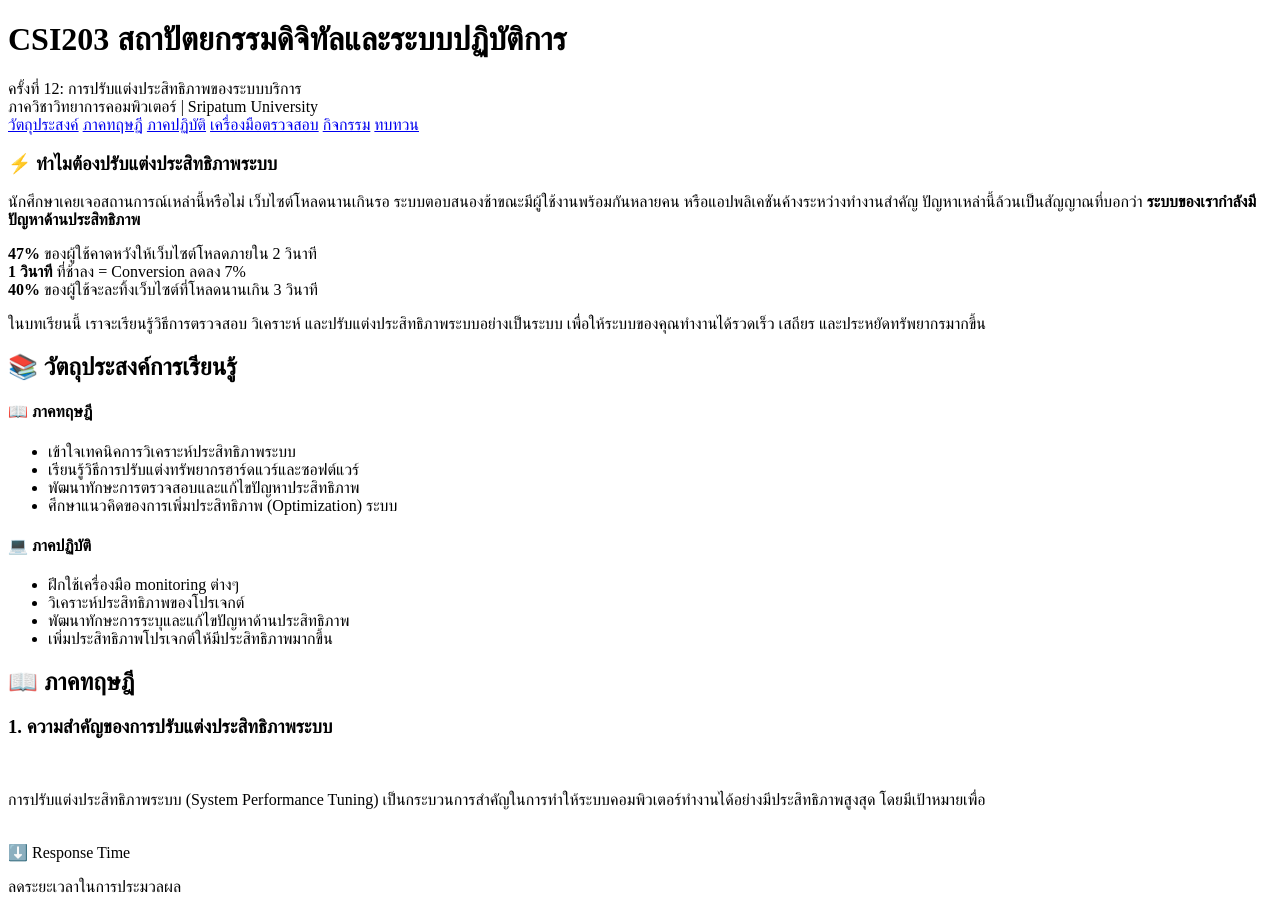
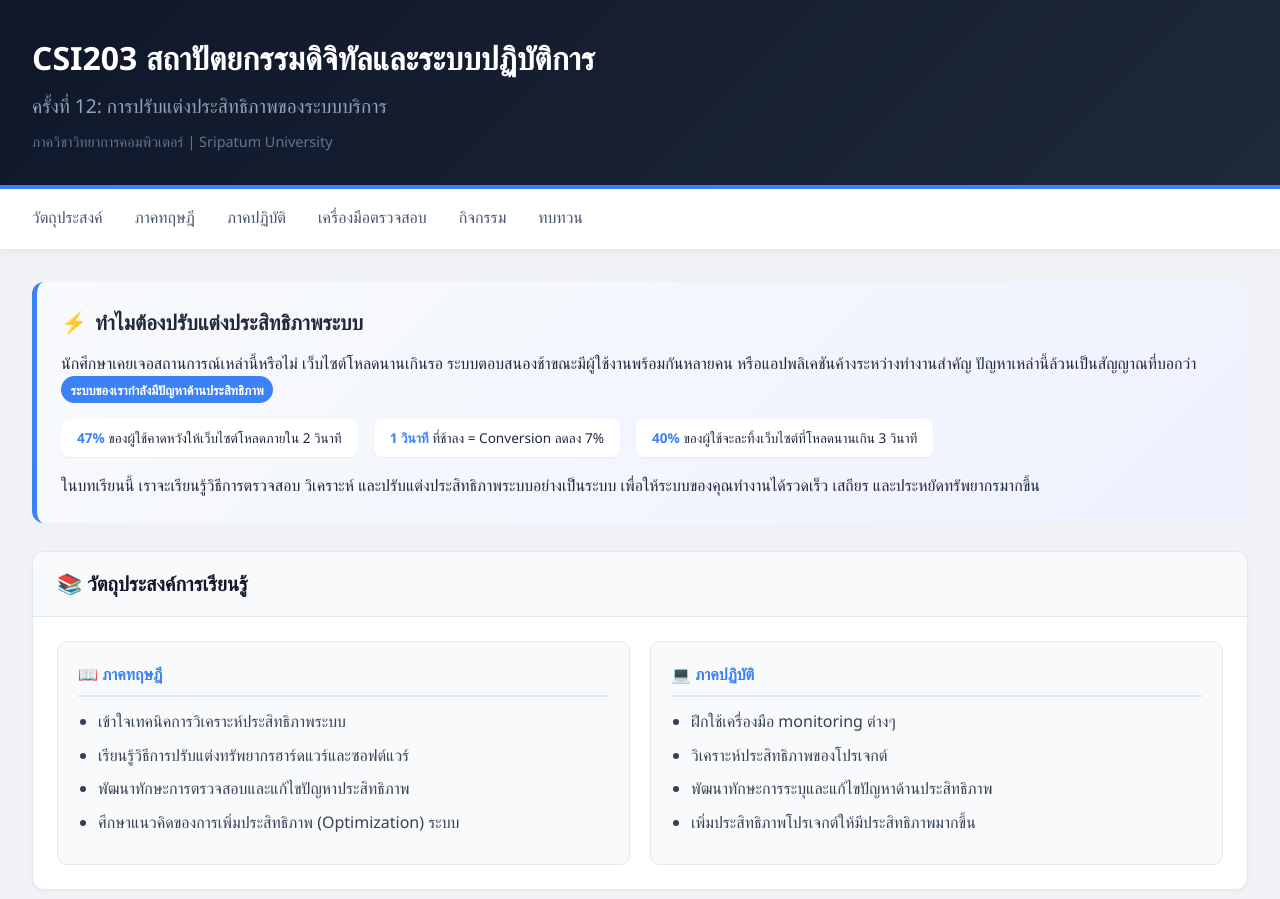
Before and after one commit to ThinnaphatCSI/CSI203, a plain HTML site: page chapter12.html in a window 1280 px wide. Shown: the top 899 px of the page. Drawn offline with Linux system fonts and the light colour scheme.

Commit message:
Update <link rel="stylesheet" href="./css/style.css">

```diff
--- a/chapter12.html
+++ b/chapter12.html
@@ -4,7 +4,7 @@
     <meta charset="UTF-8">
     <meta name="viewport" content="width=device-width, initial-scale=1.0">
     <title>CSI203 - บทที่ 12: การปรับแต่งประสิทธิภาพของระบบบริการ</title>
-    <style src="./css/style.css"></style>
+    <link rel="stylesheet" href="./css/style.css">
 </head>
 <body>
     <div class="header">
```
